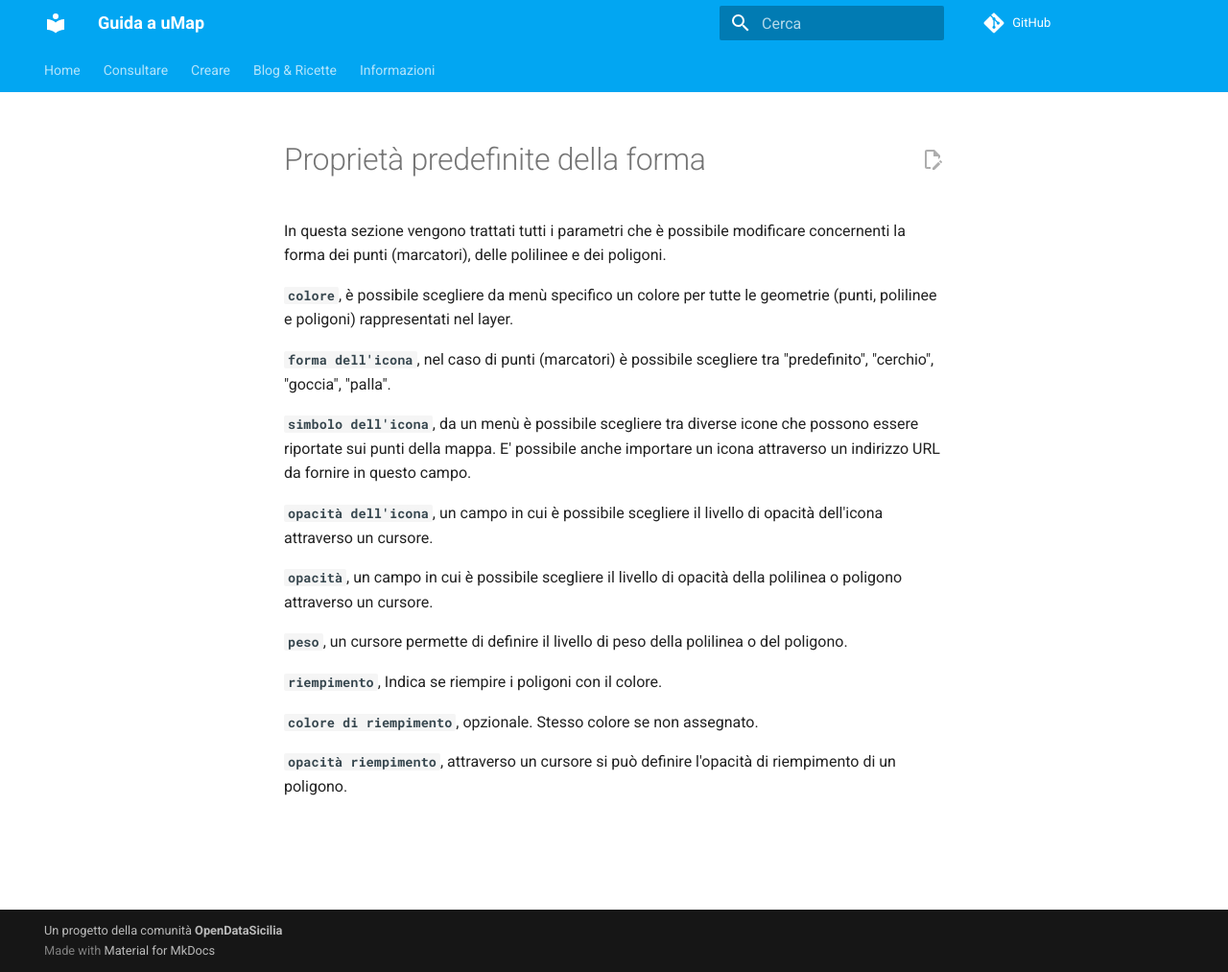
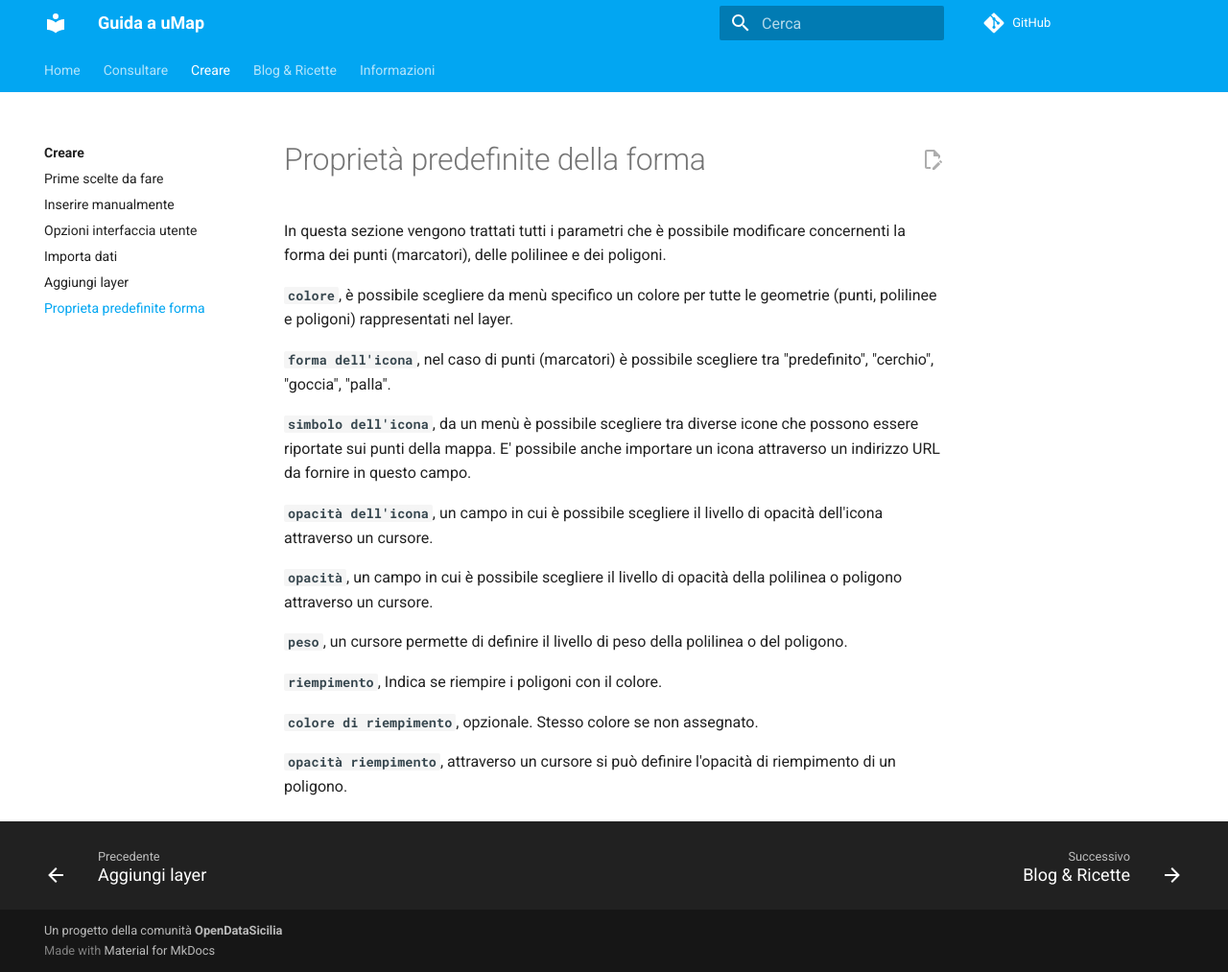
Before and after one commit to opendatasicilia/guida-umap, an MkDocs documentation site: the page built from docs/creare/proprieta-predefinite-forma.md, in a window 1280 px wide and 1013 px high. Shown: the whole window at 96% size. Built offline with MkDocs 1.6.1 and Material for MkDocs 9.7.7, drawn with Linux system fonts in a browser that asks for light colours; comment, search, counter and statistics services are not loaded.

Commit message:
Update mkdocs.yml

```diff
--- a/mkdocs.yml
+++ b/mkdocs.yml
@@ -47,6 +47,7 @@ nav:
     - Opzioni interfaccia utente: creare/opzioni-interfaccia-utente.md
     - Importa dati: creare/importa-dati.md
     - Aggiungi layer: creare/aggiungi-layer.md
+    - Proprieta predefinite forma: creare/proprieta-predefinite-forma.md
   - Blog: blog/index.md
   - Informazioni:
     - Informazioni: informazioni/index.md
```
